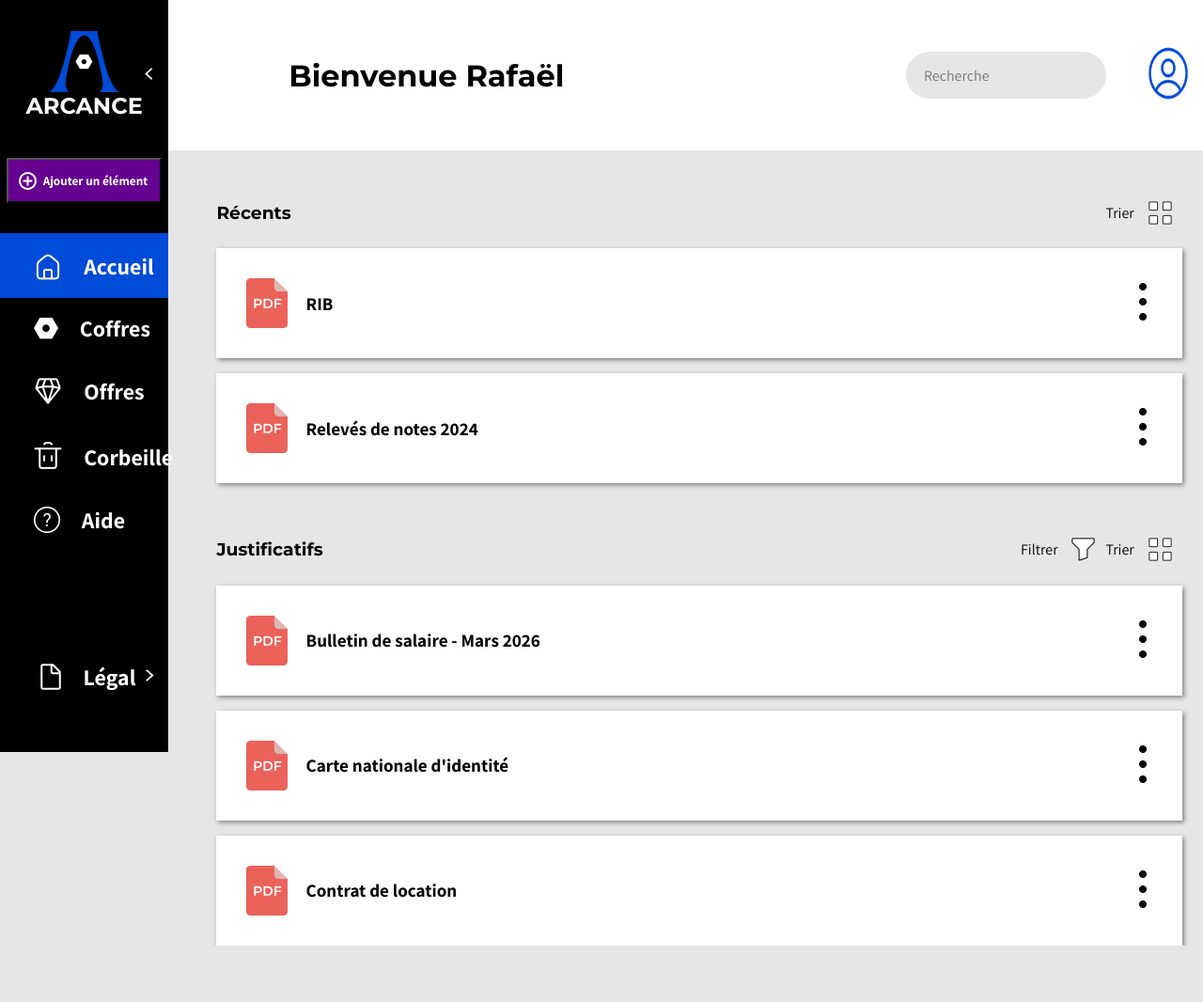
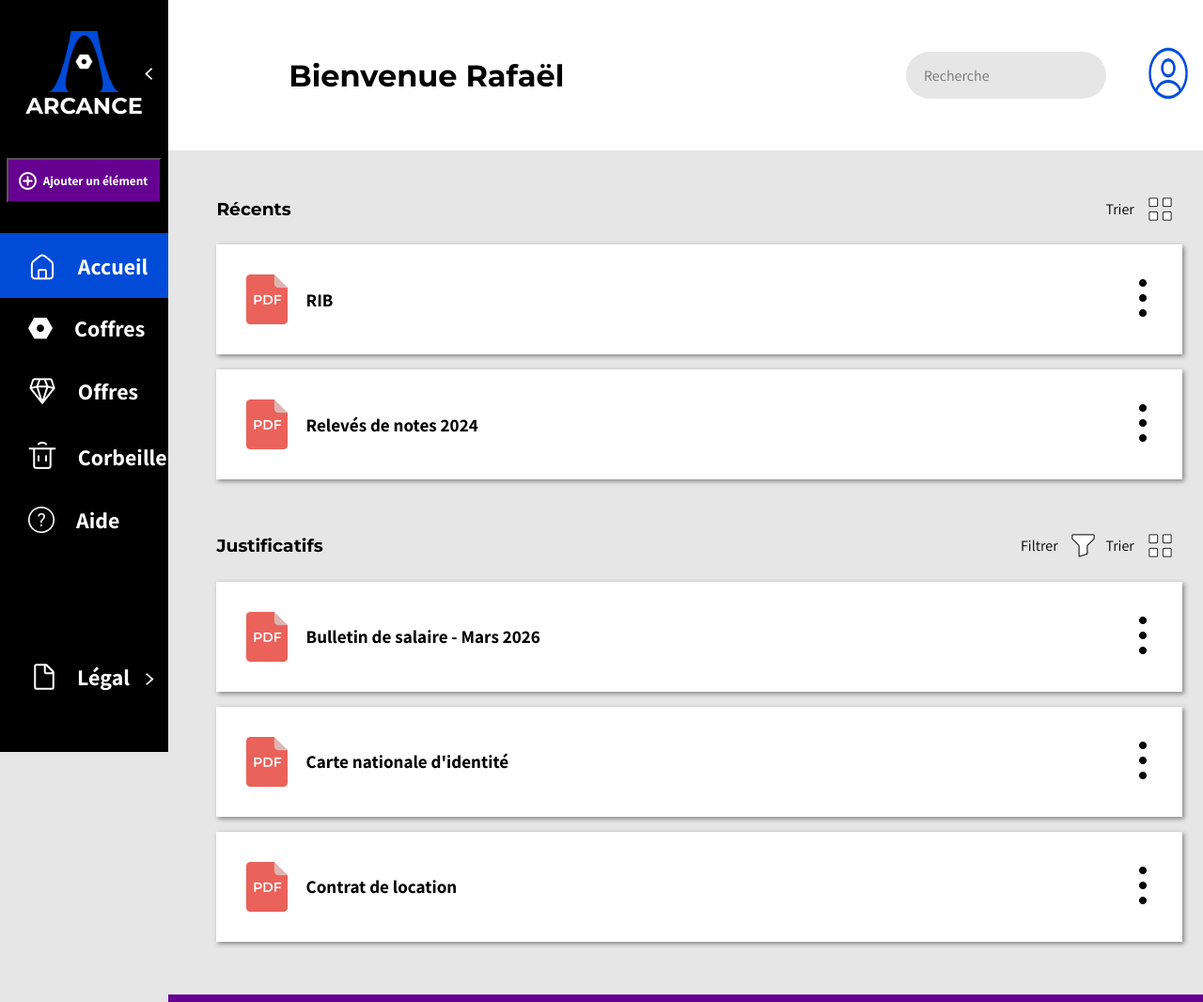
Before and after one commit to rafael-vergnes/projet, a plain HTML site: page front/accueil.html in a window 1280 px wide. Shown: the top 1066 px of the page at 94% size. Before the commit the page ends 1006 px from the top, so only its background shows below. Drawn offline with Linux system fonts and the light colour scheme.

Commit message:
feat (front-end) : add violetBar + fix footer

```diff
--- a/front/accueil.html
+++ b/front/accueil.html
@@ -72,7 +72,9 @@
         <a href="./assets/lorem_pdf.pdf"><div><img class="pdf" src="./images/logo_pdf.png" alt="image d'un document pdf">Bulletin de salaire - Mars 2026</div><button><img src="./images/logo_points.png" alt="logo de 3 points pour afficher des options"></button></a>
         <a href="./assets/lorem_pdf.pdf"><div><img class="pdf" src="./images/logo_pdf.png" alt="image d'un document pdf">Carte nationale d'identité</div><button><img src="./images/logo_points.png" alt="logo de 3 points pour afficher des options"></button></a>
         <a href="./assets/lorem_pdf.pdf"><div><img class="pdf" src="./images/logo_pdf.png" alt="image d'un document pdf">Contrat de location</div><button><img src="./images/logo_points.png" alt="logo de 3 points pour afficher des options"></button></a>
-
+        <div class="violetBar">
+            <div></div>
+        </div>
     </main>
 
     <footer>
--- a/front/style.css
+++ b/front/style.css
@@ -146,11 +146,11 @@ nav a:visited {
 }
 
 .sous_nav img {
-    margin: 0vh 1.5vw 0vh 2.5vw;
+    margin: 0vh 1.5vw 0vh 2vw;
 }
 
 #coffres, #aide {
-    margin: 0vh 1.8vw 0vh 2.8vw;
+    margin: 0vh 1.8vw 0vh 2.35vw;
 }
 
 nav h3 {
@@ -175,11 +175,10 @@ footer {
 .sous_footer {
     grid-column: 1;
     display: flex;
-    align-items: center;
 }
 
 .sous_footer img {
-    margin: 0vh 1.3vw 0vh 2.8vw;
+    margin: 0vh 1.3vw 0vh 2.3vw;
 }
 
 footer button {
@@ -193,6 +192,7 @@ footer button {
 
 footer button img {
     width: 2vw;
+    margin-top: 1vh;
 }
 
 footer a {
@@ -218,7 +218,6 @@ main {
     grid-column: 2;
     display: flex;
     flex-direction: column;
-    padding: 4.5vh 4vw;
     justify-content: space-between;
     font-family: "Assistant";
 }
@@ -226,7 +225,7 @@ main {
 main a {
     background-color: white;
     padding: 2rem;
-    margin: 1vh 0vw;
+    margin: 1vh 4vw;
     display: flex;
     align-items: center;
     justify-content: space-between;
@@ -259,6 +258,7 @@ main h3 {
     display: flex;
     align-items: center;
     justify-content: space-between;
+    margin: 4vh 4vw 0vh 4vw;
 }
 
 .recents div {
@@ -281,7 +281,7 @@ main h3 {
     display: flex;
     align-items: center;
     justify-content: space-between;
-    margin-top: 4vh;
+    margin: 4vh 4vw 0vh 4vw;
 }
 
 .justificatifs div {
@@ -304,3 +304,9 @@ main h3 {
 .filtre {
     margin-left: 58vw;
 }
+
+.violetBar div {
+    background-color: #660091;
+    height: 1vh;
+    margin-top: 6vh;
+}
```
